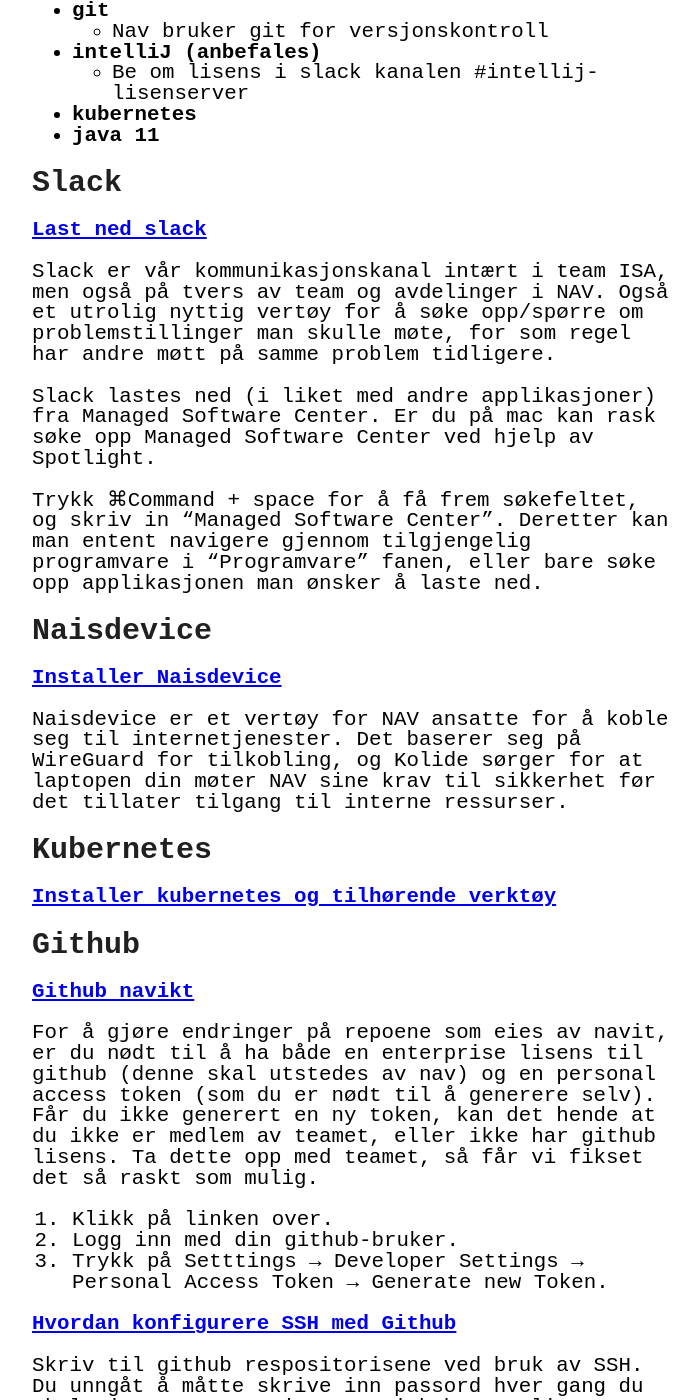
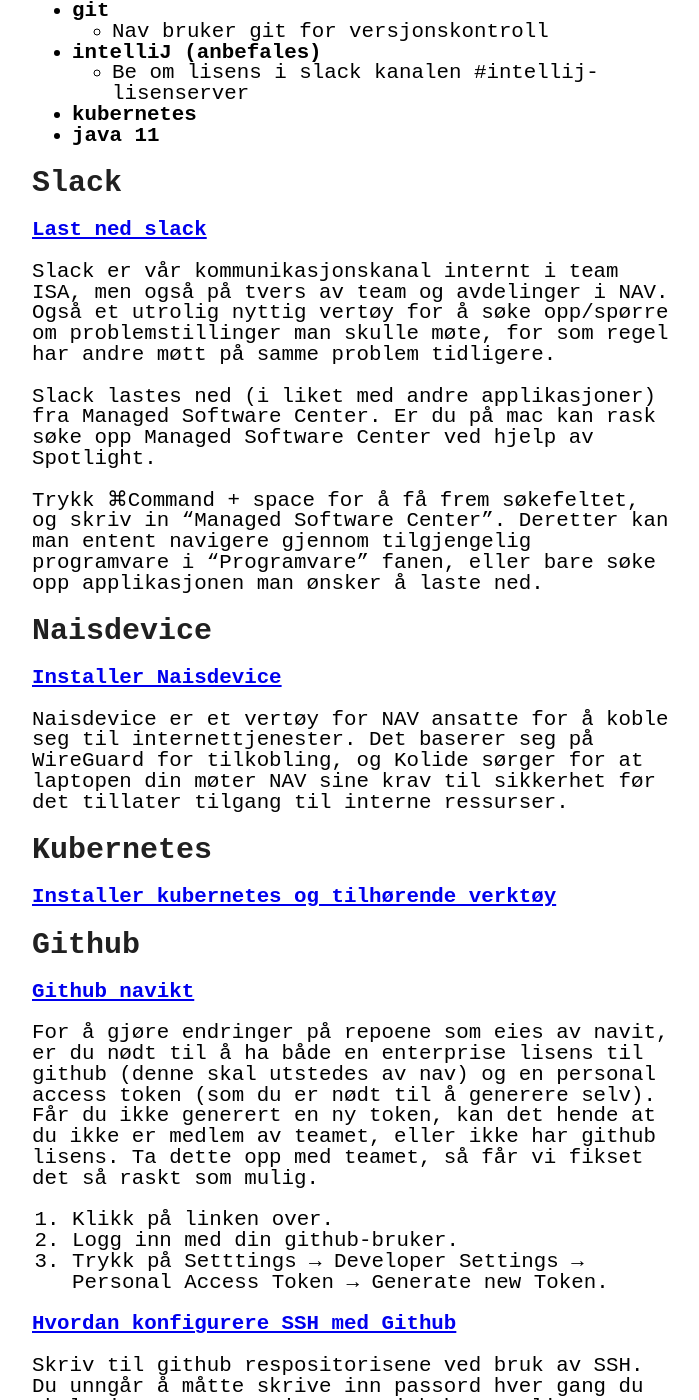
Before and after one commit to stianoverby/stianoverby.github.io, a Jekyll site: the page built from _posts/2022-10-17-ny-i-isa.markdown, in a window 1280 px wide and 1400 px high, scrolled down 1109 px. Shown: the whole window, without its empty margins (288-987 px from the left). Built offline with Jekyll 4.4.1, drawn with Linux system fonts in a browser that asks for light colours; some of the changed text lies outside the part shown.

Commit message:
Update 2022-10-17-ny-i-isa.markdown

```diff
--- a/_posts/2022-10-17-ny-i-isa.markdown
+++ b/_posts/2022-10-17-ny-i-isa.markdown
@@ -48,7 +48,7 @@
 
 [**Last ned slack**] [slack]
 
-Slack er vår kommunikasjonskanal intært i team ISA, men også på tvers av team og avdelinger i NAV. Også et utrolig nyttig vertøy for å søke opp/spørre om problemstillinger man skulle møte, for som regel har andre møtt på samme problem tidligere.
+Slack er vår kommunikasjonskanal internt i team ISA, men også på tvers av team og avdelinger i NAV. Også et utrolig nyttig vertøy for å søke opp/spørre om problemstillinger man skulle møte, for som regel har andre møtt på samme problem tidligere.
 
 Slack lastes ned (i liket med andre applikasjoner) fra Managed Software Center. Er du på mac kan rask søke opp Managed Software Center ved hjelp av Spotlight.
 
@@ -59,7 +59,7 @@
 
 [**Installer Naisdevice**] [nais-installer]
 
-Naisdevice er et vertøy for NAV ansatte for å koble seg til internetjenester. Det baserer seg på WireGuard for tilkobling, og Kolide sørger for at laptopen din møter NAV sine krav til sikkerhet før det tillater tilgang til interne ressurser.
+Naisdevice er et vertøy for NAV ansatte for å koble seg til internettjenester. Det baserer seg på WireGuard for tilkobling, og Kolide sørger for at laptopen din møter NAV sine krav til sikkerhet før det tillater tilgang til interne ressurser.
 
 # Kubernetes
 {: .heading}
@@ -79,7 +79,7 @@
 
 [**Hvordan konfigurere SSH med Github**] [github-ssh]
 
-Skriv til github respositorisene ved bruk av SSH. Du unngåt å måtte skrive inn passord hver gang du skal gjøre en operasjon mot github. Utrolig praktisk!
+Skriv til github respositorisene ved bruk av SSH. Du unngår å måtte skrive inn passord hver gang du skal gjøre en operasjon mot github. Utrolig praktisk!
 
 [nais-installer]: https://doc.nais.io/device/install/
 
```
